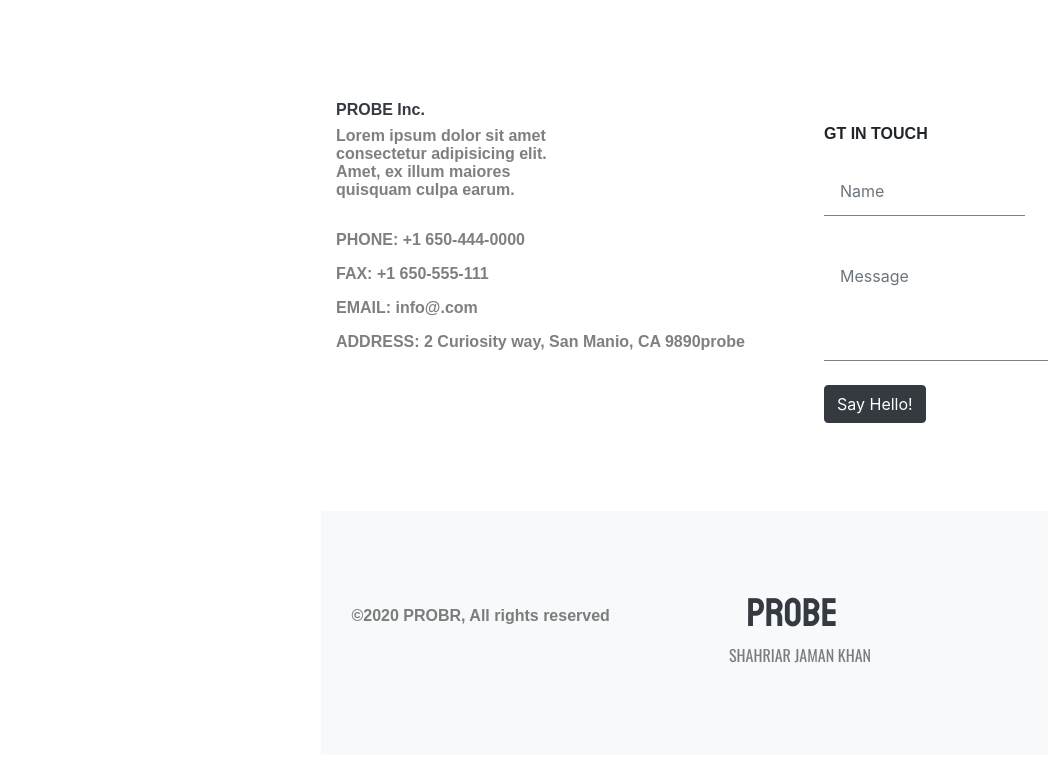
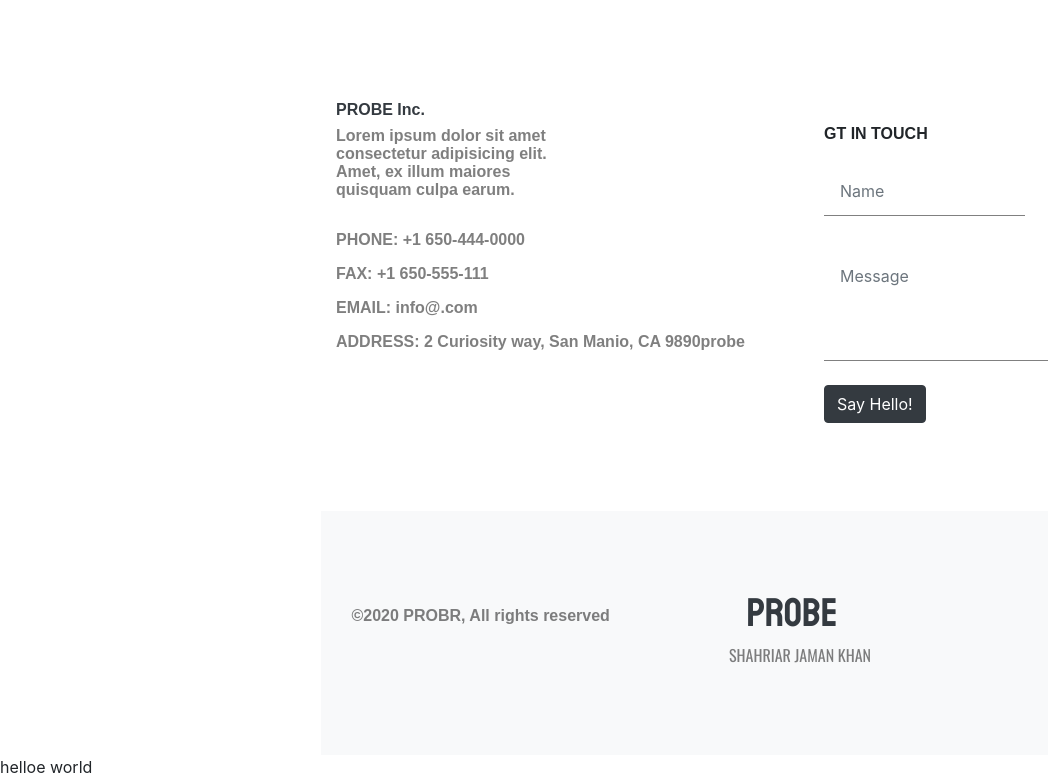
Before and after one commit to shahria7k/portfolio-with-side-menu, a plain HTML site: page index.html in a window 1280 px wide. Shown: the part 5030-5809 px from the top of the page, 0-1048 px from the left. Before the commit the page ends 5785 px from the top, so only its background shows below. Drawn offline with nearby package versions, Linux system fonts and the light colour scheme; a web font is replaced by a local one.

Commit message:
span inserted to check app.pyy

```diff
--- a/index.html
+++ b/index.html
@@ -373,6 +373,7 @@
 
       </div>
     </div>
+    <span id="python_data">helloe world</span>
   </main>
   <!--=====================main ends=====================-->
 
```
